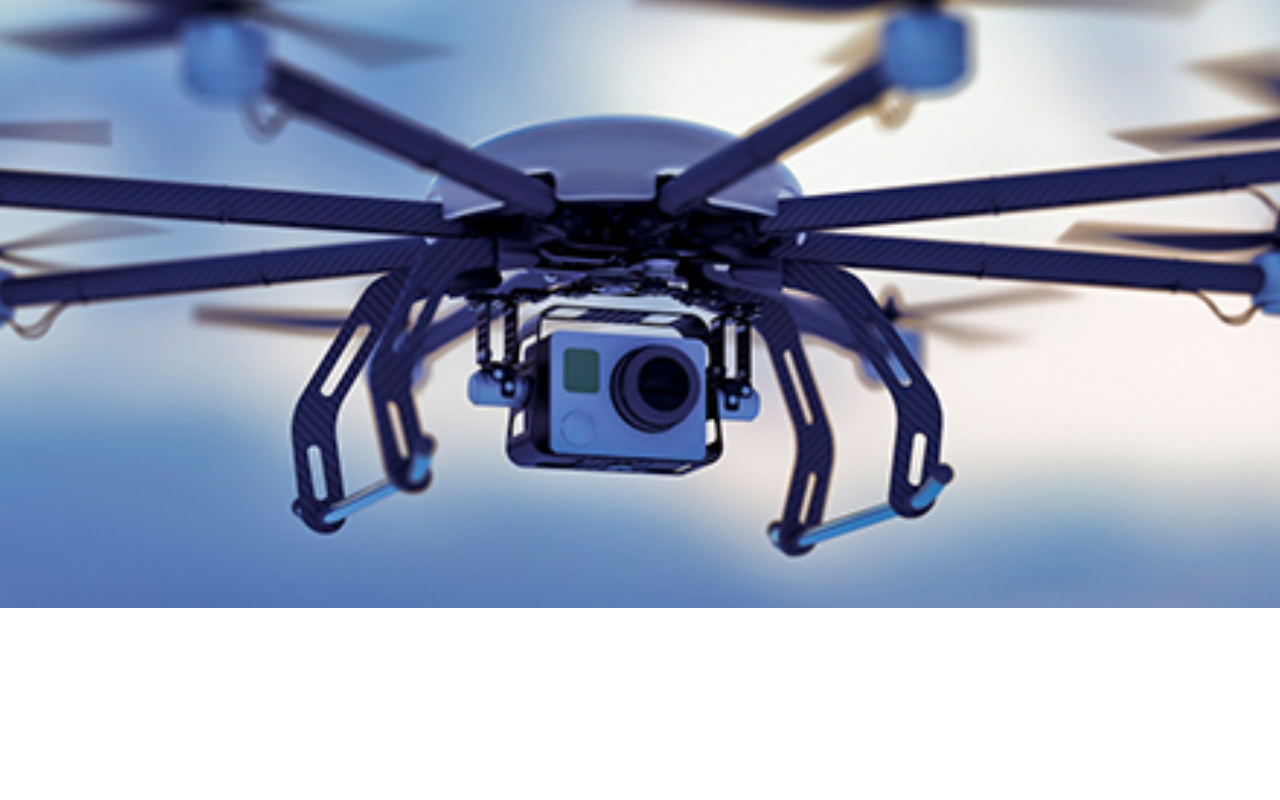
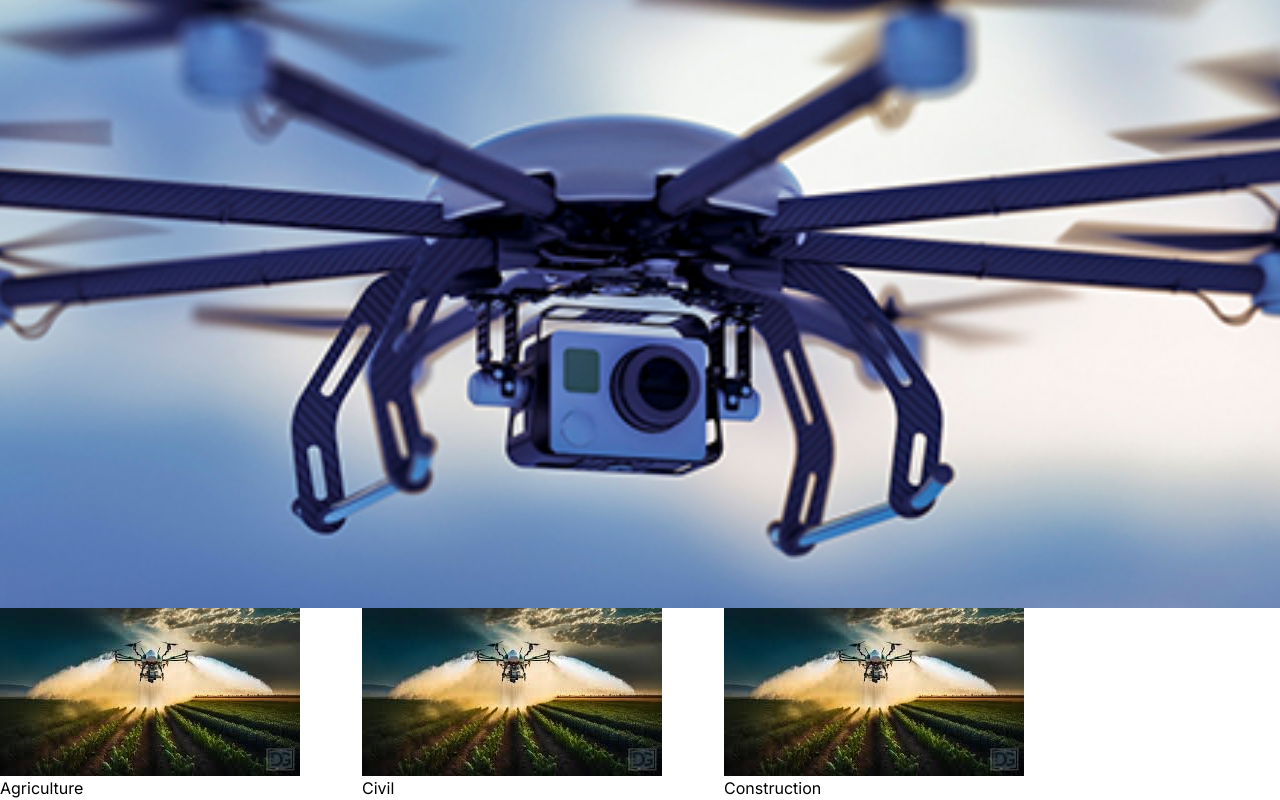
Before and after one commit to Ticktock101/Airborne-Cinema, a Next.js app: page / in a window 1280 px wide. Shown: the part 192-992 px from the top of the page. Before the commit the page ends 800 px from the top, so only its background shows below. Built offline with nearby package versions, Linux system fonts and the light colour scheme.

Commit message:
firebase added

```diff
--- /dev/null
+++ b/src/app/agriculture.jsx
@@ -0,0 +1,5 @@
+import { getStorage, ref } from "firebase/storage";
+
+export default function Agriculture() {
+
+}
--- a/src/app/components/job.jsx
+++ b/src/app/components/job.jsx
@@ -2,6 +2,12 @@
 
 import "../styling/homepage.css"
 
-export default function Job() {
+export default function Job({image, title}) {
+    return (
+        <div className="flex-column justify-center">
+            <img src={image}></img>
+            <a href="#" >{title}</a>
+        </div>
+    )
 
 }
--- /dev/null
+++ b/src/app/components/pictures.jsx
@@ -0,0 +1,5 @@
+
+
+export default function Pictures() {
+
+}
--- a/src/app/page.jsx
+++ b/src/app/page.jsx
@@ -9,20 +9,22 @@ export default function Home() {
     <div className="h-screen w-screen">
       <Navbar className="self-end"/>
       <Title/>
-      <div className="flex">
+      <div className="flex flex-wrap max-w-screen-lg w-full justify-between">
         <Job
-        image=""
+        image="/agricultureDroneImage.jpg"
         title="Agriculture"
         />
         <Job
-        image=""
+        image="/agricultureDroneImage.jpg"
         title="Civil"
         />
         <Job
-        image=""
+        image="/agricultureDroneImage.jpg"
         title="Construction"
         />
       </div>
+
+
     </div>
 
   );
```
Also changed, not shown: firebase-config.js (added, +24 -0 lines), public/agricultureDroneImage.jpg (added).
